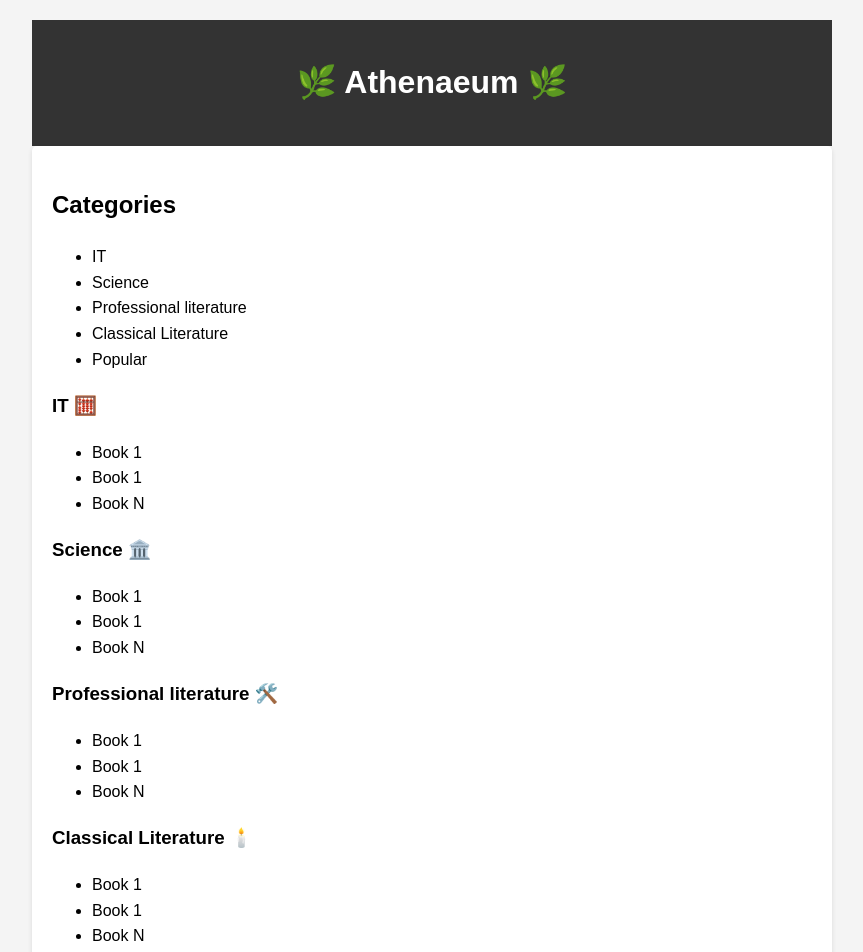
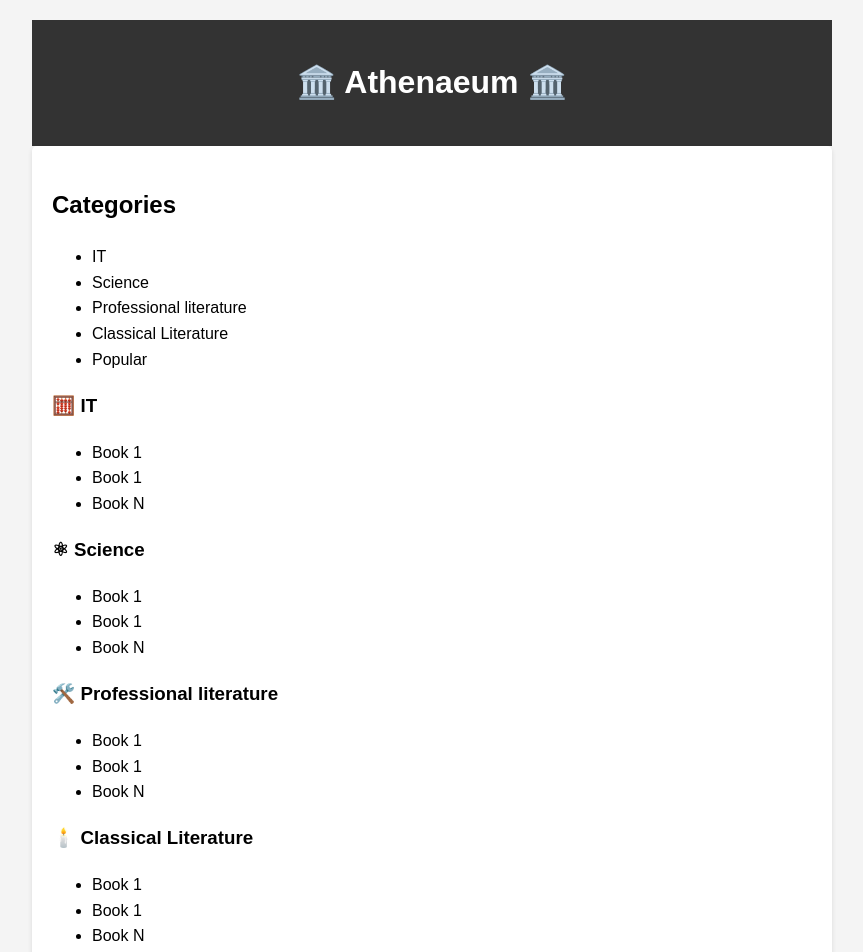
Before and after one commit to IPOLIPOL/Literature, a plain HTML site: page index.html in a window 1280 px wide. Shown: the top 952 px of the page, without its empty margins (208-1071 px from the left). Drawn offline with Linux system fonts and the light colour scheme.

Commit message:
Update index.html

```diff
--- a/index.html
+++ b/index.html
@@ -30,7 +30,7 @@
 </head>
 <body>
     <header>
-        <h1>&#x1F33F; Athenaeum &#x1F33F;</h1>
+        <h1>🏛️ Athenaeum 🏛️</h1>
     </header>
     <main>
         <h2>Categories</h2>
@@ -43,25 +43,25 @@
             <li>Popular</li>
         </ul>
 
-        <h3>IT 🧮</h3>
+        <h3>🧮 IT</h3>
         <ul>
             <li>Book 1</li>
             <li>Book 1</li>
             <li>Book N</li>
         </ul>
-        <h3>Science 🏛️</h3>
+        <h3>&#x269B; Science</h3>
         <ul>
             <li>Book 1</li>
             <li>Book 1</li>
             <li>Book N</li>
         </ul>
-        <h3>Professional literature 🛠️</h3>
+        <h3>🛠️ Professional literature</h3>
         <ul>
             <li>Book 1</li>
             <li>Book 1</li>
             <li>Book N</li>
         </ul>
-        <h3>Classical Literature 🕯️</h3>
+        <h3>🕯️ Classical Literature</h3>
         <ul>
             <li>Book 1</li>
             <li>Book 1</li>
```
